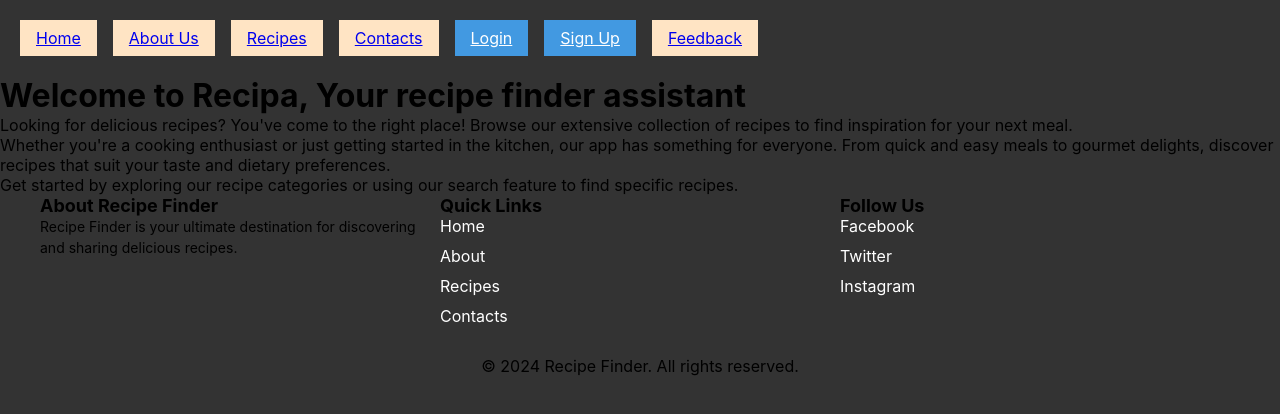
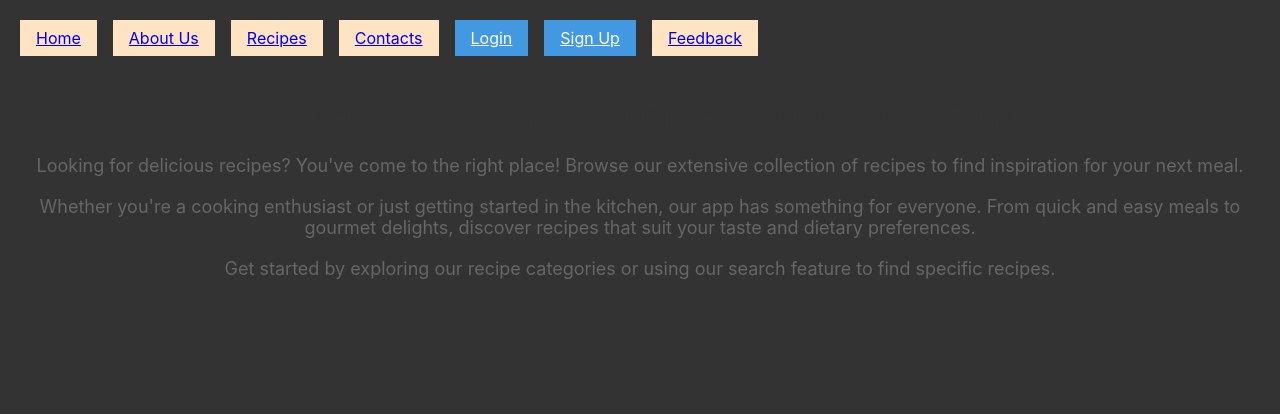
Before and after one commit to gichira22/Recipa, a React (Create React App) app: page / in a window 1280 px wide. Shown: the top 414 px of the page. Built offline with nearby package versions, Linux system fonts and the light colour scheme.

Commit message:
Add a new footer component.

```diff
--- a/src/Style.css
+++ b/src/Style.css
@@ -185,7 +185,7 @@ body {
 .navbar-link-blue:hover {
   background-color: #3182ce;
 }
-/* Assuming your root container is a flex container */
+
 html,
 body,
 #root {
@@ -196,7 +196,7 @@ body {
   display: flex;
   flex-direction: column;
 }
-
+/* Style Footer component */
 .footer {
   background-color: #333;
   color: #fff;
@@ -247,3 +247,21 @@ body {
   text-align: center;
   margin-top: 20px;
 }
+/* Styling Home component*/
+
+.home-container {
+  text-align: center;
+  padding: 20px;
+}
+
+.home-title {
+  font-size: 32px;
+  color: #333;
+  margin-bottom: 20px;
+}
+
+.home-description {
+  font-size: 18px;
+  color: #666;
+  margin-bottom: 20px;
+}
--- a/src/components/Footer.js
+++ b/src/components/Footer.js
@@ -2,53 +2,11 @@ import React from "react";
 
 function Footer() {
   return (
-    <footer>
-      <div className="footer-content">
-        <div className="footer-section">
-          <h3>About Recipe Finder</h3>
-          <p>
-            Recipe Finder is your ultimate destination for discovering and
-            sharing delicious recipes.
-          </p>
-        </div>
-        <div className="footer-section">
-          <h3>Quick Links</h3>
-          <ul>
-            <li>
-              <a href="/">Home</a>
-            </li>
-            <li>
-              <a href="/about">About</a>
-            </li>
-            <li>
-              <a href="/recipe">Recipes</a>
-            </li>
-            <li>
-              <a href="/contact">Contacts</a>
-            </li>
-          </ul>
-        </div>
-        <div className="footer-section">
-          <h3>Follow Us</h3>
-          <ul>
-            <li>
-              <a href="https://www.facebook.com/recipefinder">Facebook</a>
-            </li>
-            <li>
-              <a href="https://twitter.com/recipefinder">Twitter</a>
-            </li>
-            <li>
-              <a href="https://www.instagram.com/recipefinder">Instagram</a>
-            </li>
-          </ul>
-        </div>
+    <div className="main-footer">
+      <div className="container">
+        <div className="row"></div>
       </div>
-      <div className="footer-bottom">
-        <p>
-          &copy; {new Date().getFullYear()} Recipe Finder. All rights reserved.
-        </p>
-      </div>
-    </footer>
+    </div>
   );
 }
 
--- a/src/components/Home.js
+++ b/src/components/Home.js
@@ -1,21 +1,25 @@
 import React from "react";
+import "../Style.css";
 
 function Home() {
   return (
-    <div>
-      <h1>Welcome to Recipa, Your recipe finder assistant</h1>
-      <p>
+    <div className="home-container">
+      {" "}
+      <h1 className="home-title">
+        Welcome to Recipa, Your recipe finder assistant
+      </h1>
+      <p className="home-description">
         Looking for delicious recipes? You've come to the right place! Browse
         our extensive collection of recipes to find inspiration for your next
         meal.
       </p>
-      <p>
+      <p className="home-description">
         Whether you're a cooking enthusiast or just getting started in the
         kitchen, our app has something for everyone. From quick and easy meals
         to gourmet delights, discover recipes that suit your taste and dietary
         preferences.
       </p>
-      <p>
+      <p className="home-description">
         Get started by exploring our recipe categories or using our search
         feature to find specific recipes.
       </p>
```
Also changed, not shown: src/components/FooterOriginal.js (added, +55 -0 lines).
